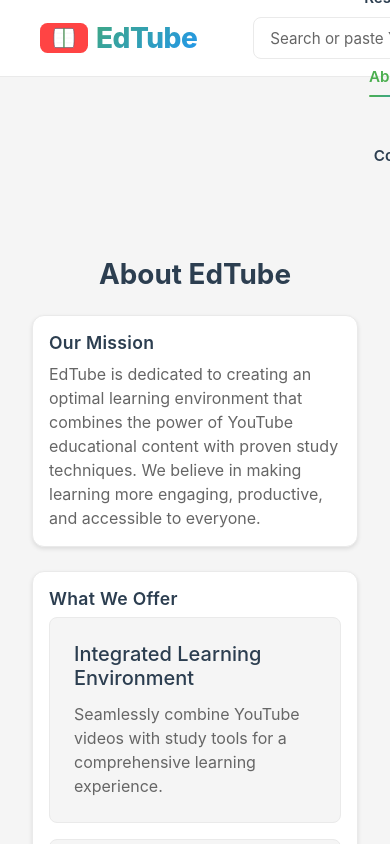
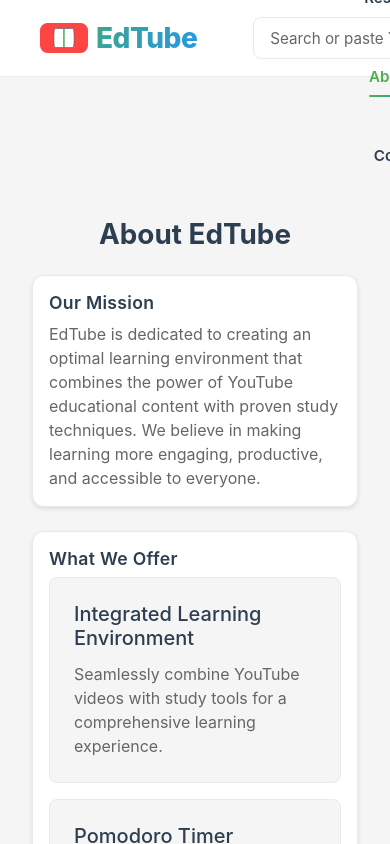
Before and after one commit to krsna-t/EdTube, a React (Vite) app: page /#/about in a window 390 px wide. Built offline with nearby package versions, Linux system fonts and the light colour scheme.

Commit message:
Updated padding

```diff
--- a/src/App.css
+++ b/src/App.css
@@ -698,7 +698,7 @@
 
 /* About Page Styles */
 .about-page {
-  padding-top: 80px !important;
+  padding-top: 60px !important;
   min-height: 100vh;
   background-color: var(--bg-primary);
 }
@@ -785,7 +785,7 @@
 
 /* Resources Page Styles */
 .resources-page {
-  padding-top: 80px !important;
+  padding-top: 60px !important;
   min-height: 100vh;
   background-color: var(--bg-primary);
   position: relative;
@@ -884,28 +884,28 @@
 @media (max-width: 1200px) {
   .about-page,
   .resources-page {
-    padding-top: 90px !important;
+    padding-top: 65px !important;
   }
 }
 
 @media (max-width: 992px) {
   .about-page,
   .resources-page {
-    padding-top: 100px !important;
+    padding-top: 70px !important;
   }
 }
 
 @media (max-width: 768px) {
   .about-page,
   .resources-page {
-    padding-top: 110px !important;
+    padding-top: 75px !important;
   }
 }
 
 @media (max-width: 576px) {
   .about-page,
   .resources-page {
-    padding-top: 120px !important;
+    padding-top: 80px !important;
   }
 }
 
@@ -1205,8 +1205,8 @@
 
 /* Contact Page Styles */
 .contact-page {
+  padding-top: 60px !important;
   min-height: 100vh;
-  padding-top: 4rem;
   background-color: var(--bg-primary);
 }
 
@@ -1334,7 +1334,7 @@
 
 /* Home Page */
 .home-page {
-  padding-top: 100px !important;
+  padding-top: 60px !important;
   min-height: 100vh;
   background-color: var(--bg-primary);
 }
```
